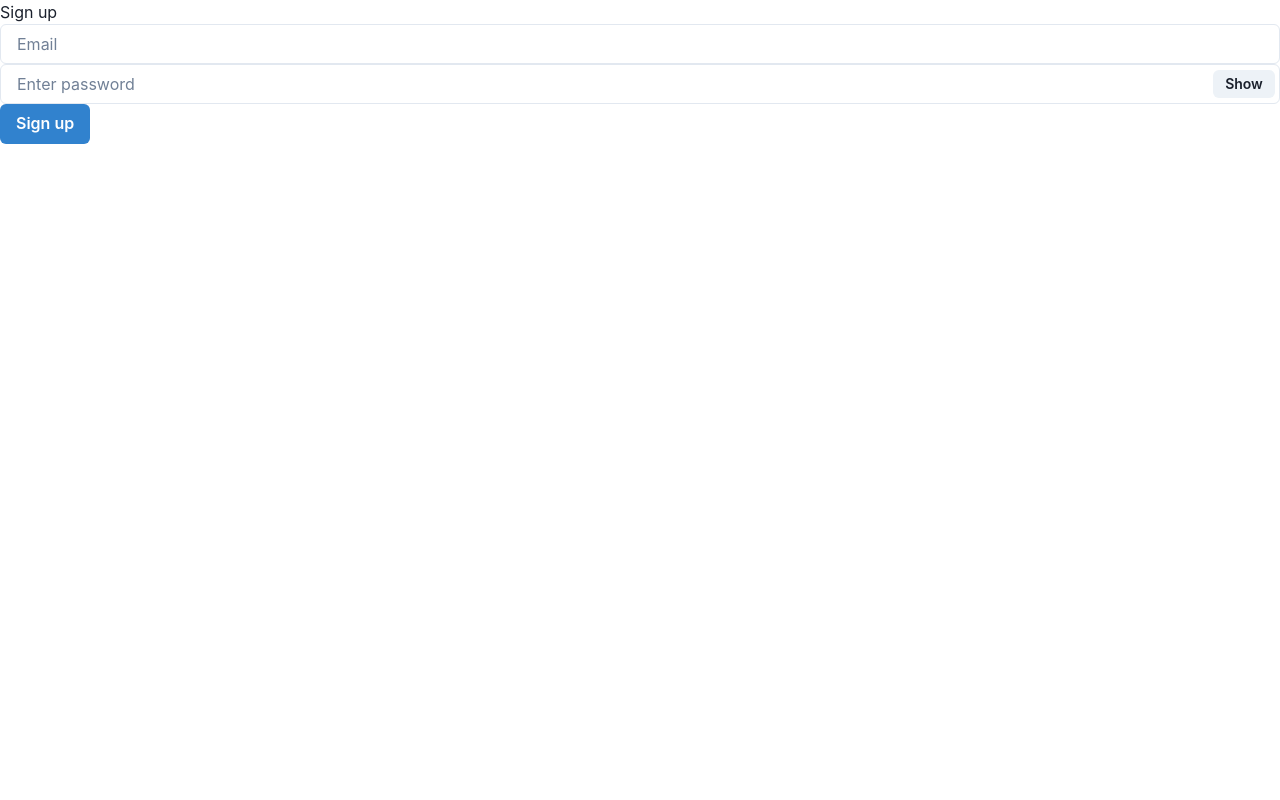
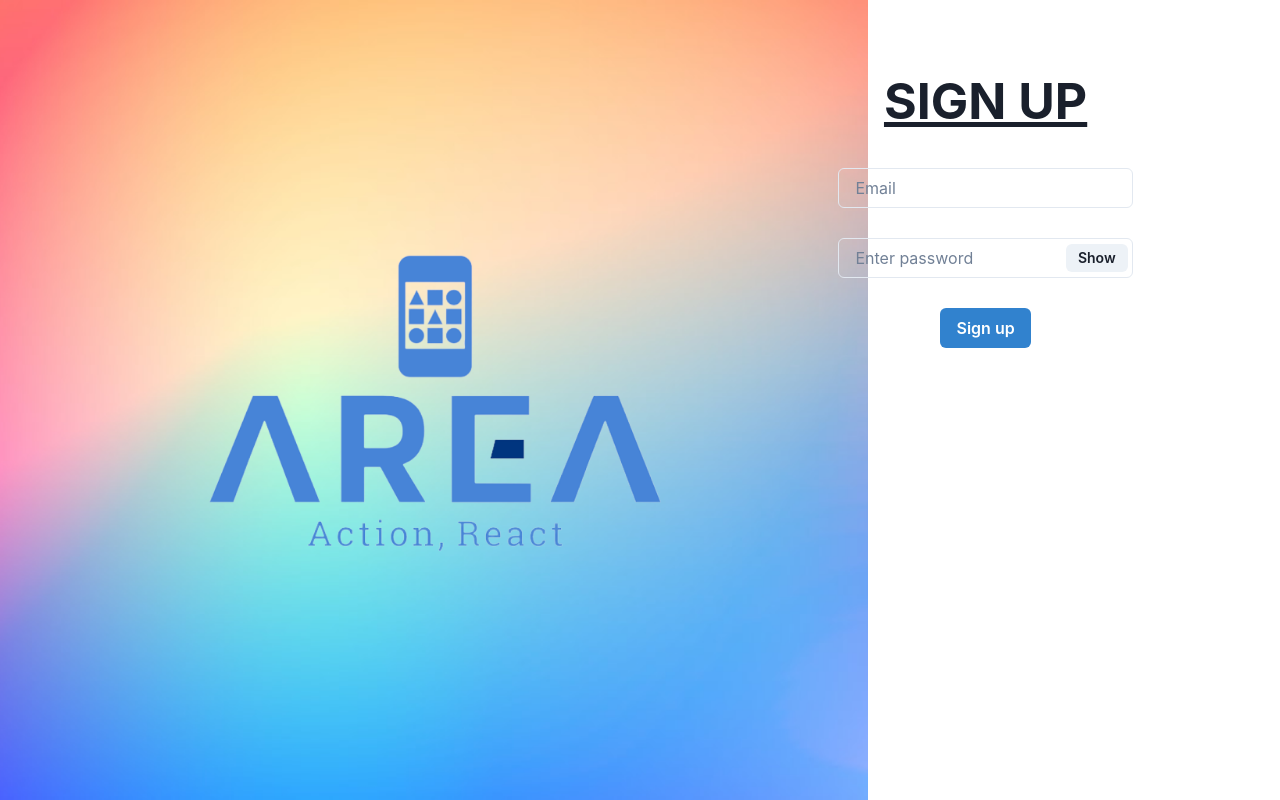
Before and after one commit to zachmae/AREA, a React (Create React App) app in the folder front-web/: page /signup in a window 1280 px wide. Built offline with nearby package versions, Linux system fonts and the light colour scheme.

Commit message:
feat(front-web/connection): added css and new route to AreaListView

```diff
--- a/front-web/src/app/Router.tsx
+++ b/front-web/src/app/Router.tsx
@@ -1,4 +1,5 @@
 import { Routes, Route, BrowserRouter, Navigate } from 'react-router-dom';
+import AreaListView from '../views/AreaListView';
 import HomeView from '../views/HomeView';
 import LoginView from '../views/LoginView';
 import SignUpView from '../views/SignUpView';
@@ -9,6 +10,7 @@ const Router = () => (
 			<Route path="/" element={<HomeView />} />
 			<Route path="/login" element={<LoginView />} />
 			<Route path="/signup" element={<SignUpView />} />
+			<Route path="/area-list" element={<AreaListView />} />
 			<Route path="*" element={<Navigate to="/" replace />} />
 		</Routes>
 	</BrowserRouter>
--- /dev/null
+++ b/front-web/src/views/AreaListView.tsx
@@ -0,0 +1,7 @@
+const AreaListView = () => {
+    return (
+        <h1>AREA LIST</h1>
+    );
+};
+
+export default AreaListView;
--- /dev/null
+++ b/front-web/src/views/Login-upView.css
@@ -0,0 +1,34 @@
+.login-up {
+    width: 46%;
+    height: 80%;
+    padding: 5% 0px;
+    float: right;
+}
+
+#login-up-title {
+    font-size: 50px;
+    font-weight: bold;
+    text-decoration: underline;
+    text-align: center;
+    margin: auto;
+    width: 50%;
+}
+
+.form-login-up {
+    width: 50%;
+    margin: 0px auto;
+}
+
+.login-up-labels {
+    margin: 10% 0px;
+}
+
+.login-up-label {
+    margin-bottom: 30px;
+}
+
+.submit-button {
+    width: 50%;
+    margin: 0px auto;
+    text-align: center;
+}
--- a/front-web/src/views/LoginView.tsx
+++ b/front-web/src/views/LoginView.tsx
@@ -1,21 +1,41 @@
-import { Button, Input } from '@chakra-ui/react'
-import PasswordInput from '../components/PasswordInput'
+import { Box, Button, Input } from '@chakra-ui/react';
+import PasswordInput from '../components/PasswordInput';
+import { useNavigate } from 'react-router-dom';
 
-const LoginView = () => (
-	<div>
-		<h1>Login</h1>
-		<form>
+import './Login-upView.css';
+
+const LoginView = () => {
+	const navigate = useNavigate();
+	const handleLogin = () => {
+		navigate('/area-list');
+	};
+
+	return (
+		<Box bgImage="pictures/banner.png" backgroundSize="contain" backgroundRepeat="no-repeat" h="calc(100vh)">
+			<div className="login-up">
+				<h1 id="login-up-title">LOG IN</h1>
+				<form className="form-login-up">
+					<div className="login-up-labels">
+						<div className="login-up-label">
 							<label>
-			<Input placeholder='Email' />
+								<Input placeholder="Email" />
 							</label>
+						</div>
+						<div className="login-up-label">
 							<label>
 								<PasswordInput />
 							</label>
-    	  	<div>
-				<Button type="submit" colorScheme='blue'>Login</Button>
+						</div>
+					</div>
+					<div className="submit-button">
+						<Button type="submit" colorScheme="blue" onClick={handleLogin}>
+							Login
+						</Button>
 					</div>
 				</form>
 			</div>
+		</Box>
 	);
+};
 
 export default LoginView;
--- a/front-web/src/views/SignUpView.tsx
+++ b/front-web/src/views/SignUpView.tsx
@@ -1,21 +1,41 @@
-import { Button, Input } from '@chakra-ui/react'
+import { Box, Button, Input } from '@chakra-ui/react'
 import PasswordInput from '../components/PasswordInput'
+import { useNavigate } from 'react-router-dom';
 
-const SignUpView = () => (
-	<div>
-		<h1>Sign up</h1>
-		<form>
+import './Login-upView.css';
+
+const SignUpView = () => {
+	const navigate = useNavigate();
+	const handleSignUp = () => {
+		navigate('/area-list');
+	};
+
+	return (
+		<Box bgImage="pictures/banner.png" backgroundSize="contain" backgroundRepeat="no-repeat" h="calc(100vh)">
+			<div className="login-up">
+				<h1 id="login-up-title">SIGN UP</h1>
+				<form className="form-login-up">
+					<div className="login-up-labels">
+						<div className="login-up-label">
 							<label>
-			<Input placeholder='Email' />
+								<Input placeholder="Email" />
 							</label>
+						</div>
+						<div className="login-up-label">
 							<label>
 								<PasswordInput />
 							</label>
-    	  	<div>
-				<Button type="submit" colorScheme='blue'>Sign up</Button>
+						</div>
+					</div>
+					<div className="submit-button">
+						<Button type="submit" colorScheme="blue" onClick={handleSignUp}>
+							Sign up
+						</Button>
 					</div>
 				</form>
 			</div>
+		</Box>
 	);
+};
 
 export default SignUpView;
```
Also changed, not shown: front-web/public/pictures/area-banner.png (added), front-web/public/pictures/banner.png (added). Lines whose indentation alone changed are shown as unchanged.
